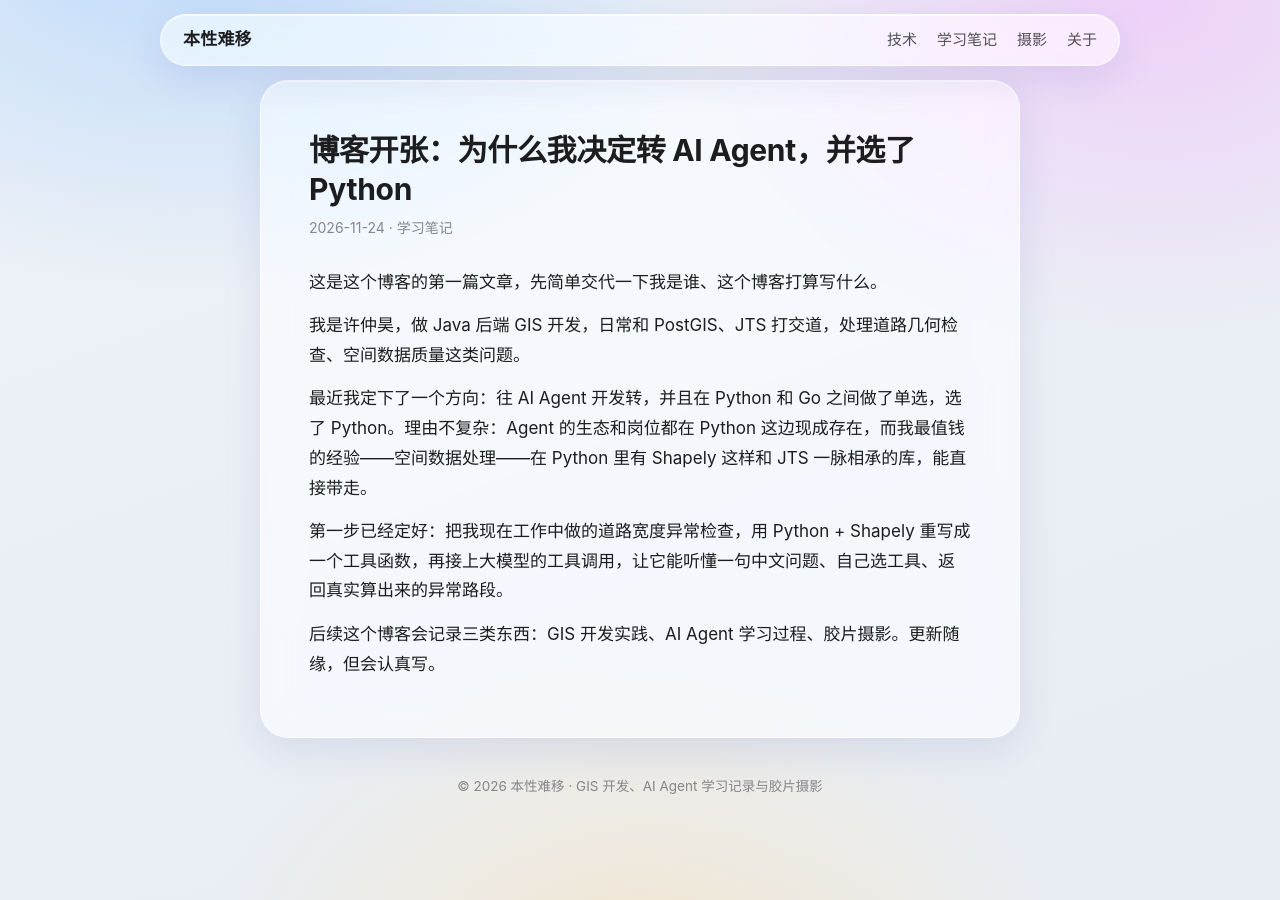
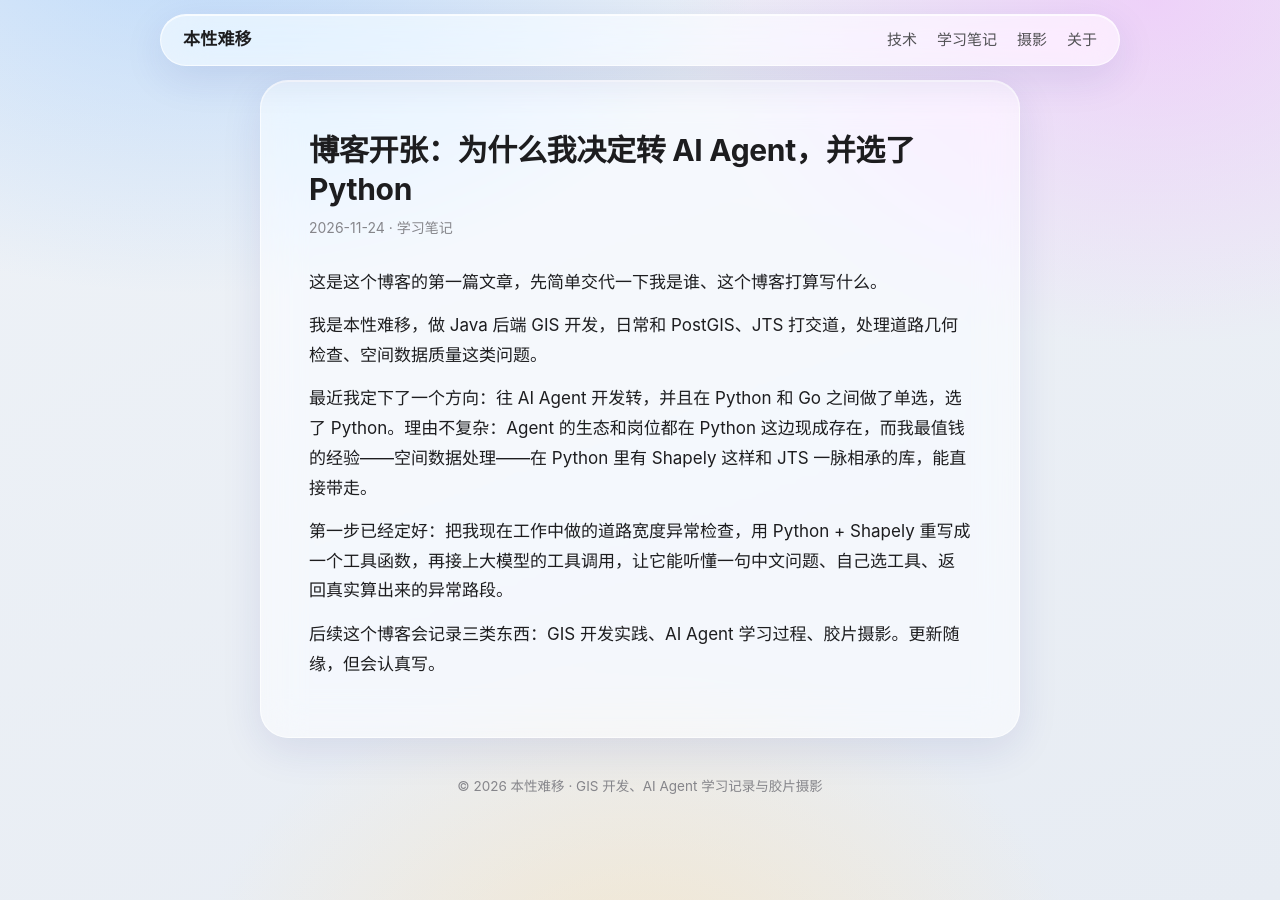
Before and after one commit to benxingnanyi/benxingnanyi.github.io, a Jekyll site: the page built from _posts/2026-11-24-welcome.md, in a window 1280 px wide. Built offline with Jekyll 4.4.1, drawn with Linux system fonts in a browser that asks for light colours.

Commit message:
Update 2026-11-24-welcome.md

```diff
--- a/_posts/2026-11-24-welcome.md
+++ b/_posts/2026-11-24-welcome.md
@@ -7,7 +7,7 @@ categories: [学习笔记]
 
 这是这个博客的第一篇文章，先简单交代一下我是谁、这个博客打算写什么。
 
-我是许仲昊，做 Java 后端 GIS 开发，日常和 PostGIS、JTS 打交道，处理道路几何检查、空间数据质量这类问题。
+我是本性难移，做 Java 后端 GIS 开发，日常和 PostGIS、JTS 打交道，处理道路几何检查、空间数据质量这类问题。
 
 最近我定下了一个方向：往 AI Agent 开发转，并且在 Python 和 Go 之间做了单选，选了 Python。理由不复杂：Agent 的生态和岗位都在 Python 这边现成存在，而我最值钱的经验——空间数据处理——在 Python 里有 Shapely 这样和 JTS 一脉相承的库，能直接带走。
 
```
